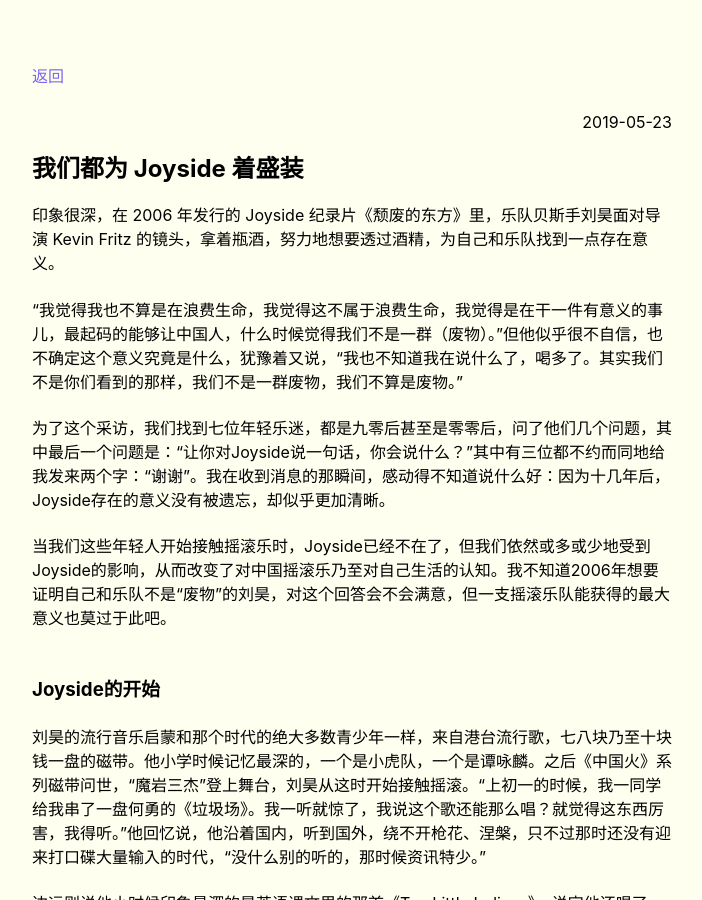
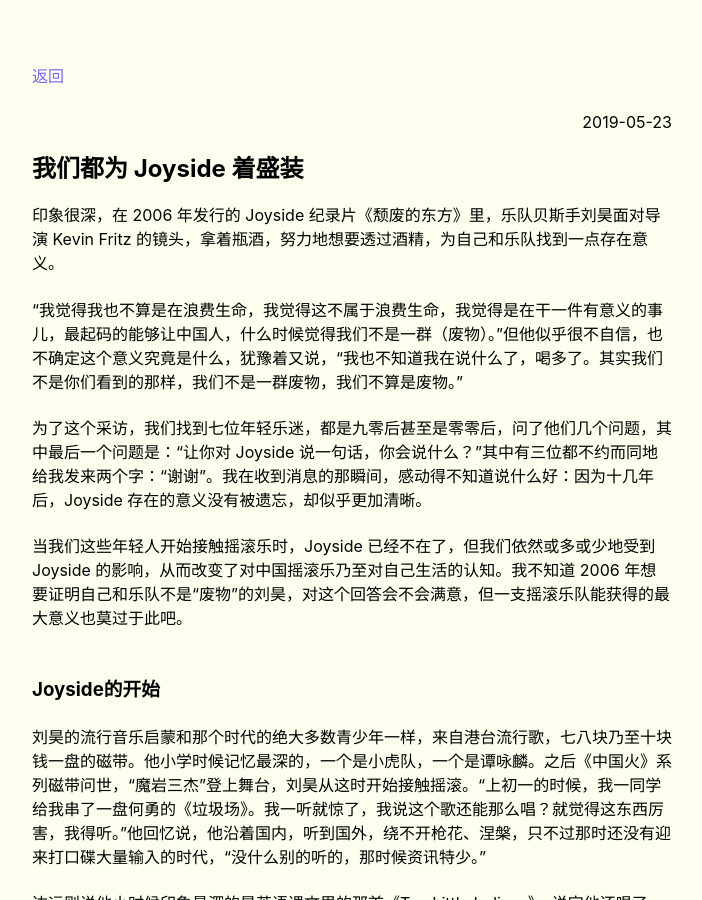
Before and after one commit to salingerlin/salingerlin.github.io, a Jekyll site: the page built from _posts/2019-05-23-我们都为 Joyside 着盛装.md, in a window 1280 px wide and 900 px high. Shown: the whole window, without its empty margins (288-990 px from the left). Built offline with Jekyll 4.4.1, drawn with Linux system fonts in a browser that asks for light colours.

```diff
--- a/_posts/2019-05-23-我们都为 Joyside 着盛装.md
+++ b/_posts/2019-05-23-我们都为 Joyside 着盛装.md
@@ -9,9 +9,9 @@ category: 特稿
 
 “我觉得我也不算是在浪费生命，我觉得这不属于浪费生命，我觉得是在干一件有意义的事儿，最起码的能够让中国人，什么时候觉得我们不是一群（废物）。”但他似乎很不自信，也不确定这个意义究竟是什么，犹豫着又说，“我也不知道我在说什么了，喝多了。其实我们不是你们看到的那样，我们不是一群废物，我们不算是废物。”
 
-为了这个采访，我们找到七位年轻乐迷，都是九零后甚至是零零后，问了他们几个问题，其中最后一个问题是：“让你对Joyside说一句话，你会说什么？”其中有三位都不约而同地给我发来两个字：“谢谢”。我在收到消息的那瞬间，感动得不知道说什么好：因为十几年后，Joyside存在的意义没有被遗忘，却似乎更加清晰。
+为了这个采访，我们找到七位年轻乐迷，都是九零后甚至是零零后，问了他们几个问题，其中最后一个问题是：“让你对 Joyside 说一句话，你会说什么？”其中有三位都不约而同地给我发来两个字：“谢谢”。我在收到消息的那瞬间，感动得不知道说什么好：因为十几年后，Joyside 存在的意义没有被遗忘，却似乎更加清晰。
 
-当我们这些年轻人开始接触摇滚乐时，Joyside已经不在了，但我们依然或多或少地受到Joyside的影响，从而改变了对中国摇滚乐乃至对自己生活的认知。我不知道2006年想要证明自己和乐队不是“废物”的刘昊，对这个回答会不会满意，但一支摇滚乐队能获得的最大意义也莫过于此吧。
+当我们这些年轻人开始接触摇滚乐时，Joyside 已经不在了，但我们依然或多或少地受到 Joyside 的影响，从而改变了对中国摇滚乐乃至对自己生活的认知。我不知道 2006 年想要证明自己和乐队不是“废物”的刘昊，对这个回答会不会满意，但一支摇滚乐队能获得的最大意义也莫过于此吧。
 
 ### Joyside的开始
 
```
